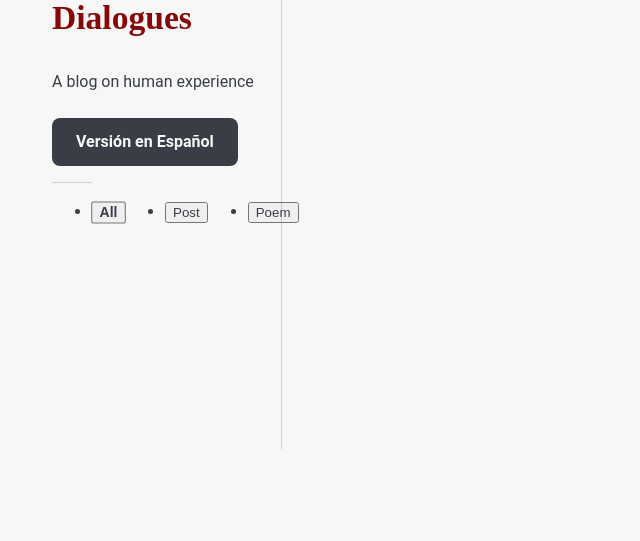
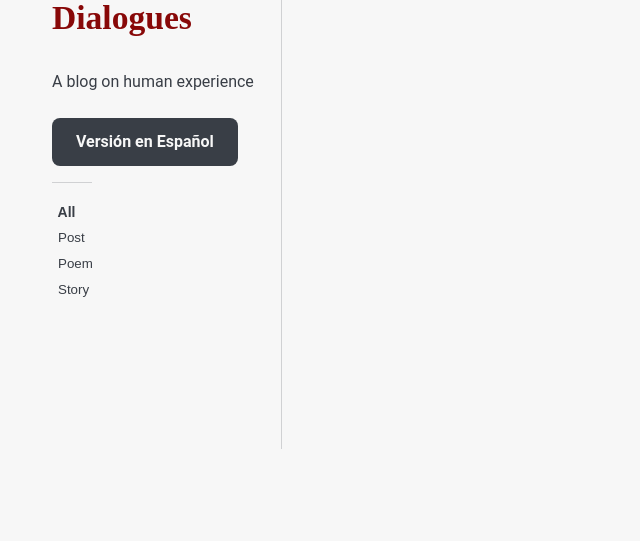
Before and after one commit to laotzee/dialogues, a Flask app: page / in a window 1280 px wide. Shown: the part 185-726 px from the top of the page, without its empty margins (0-640 px from the left). Run offline with Flask 3, Linux system fonts and the light colour scheme; some web fonts are replaced.

Commit message:
Change class for buttons on side bar. Add library to requirements

```diff
--- a/app/templates/index.html
+++ b/app/templates/index.html
@@ -10,7 +10,7 @@
     <p>A blog on human experience</p>
     <a href="" class="button">Versión en Español</a>
     <div class="bar"></div>
-    <nav class="category-filters" aria-label="Blog categories">
+    <nav class="content-filters" aria-label="Blog categories">
         <ul class="button-menu">
                 <li>
                     <button class="button-item focused" data-type="all">All</button>
--- a/requirements.txt
+++ b/requirements.txt
@@ -1,5 +1,6 @@
 flask
 sqlalchemy
 flask_sqlalchemy
+python-slugify
 dotenv
 gunicorn
```
